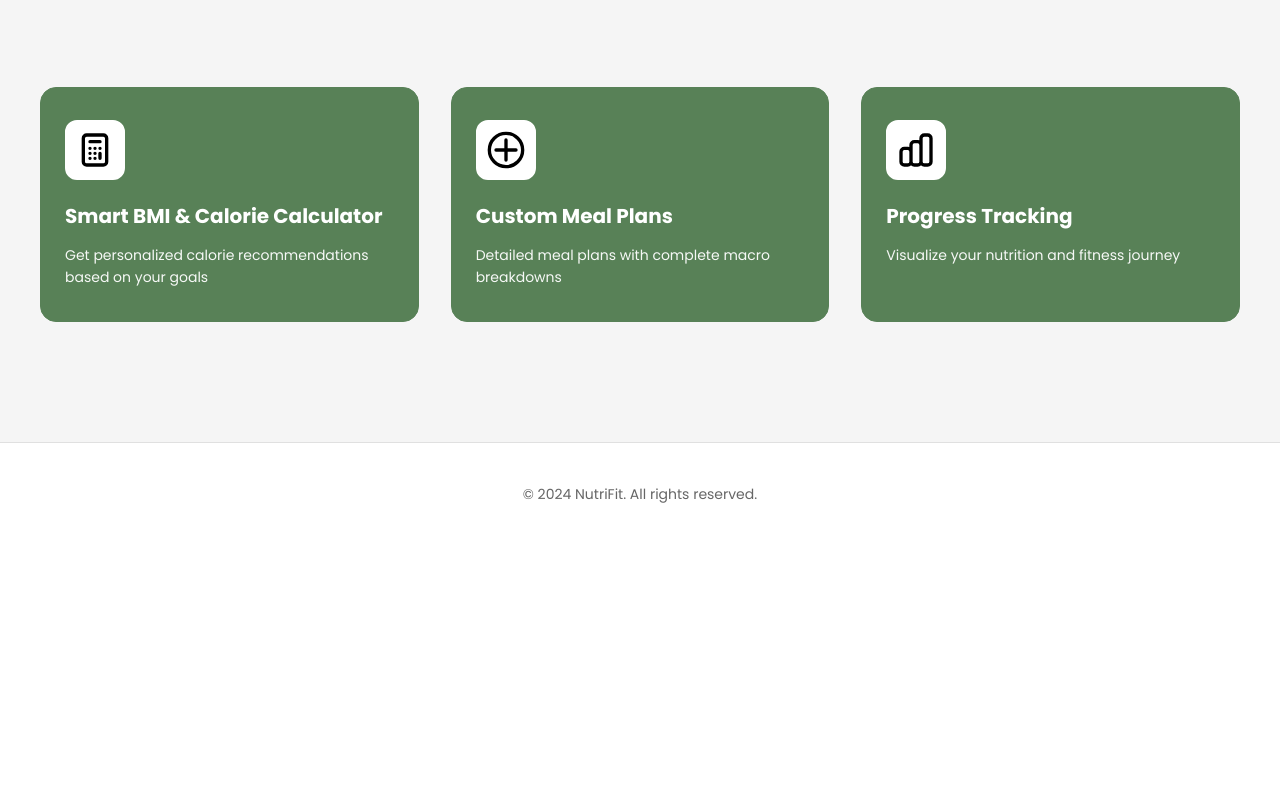
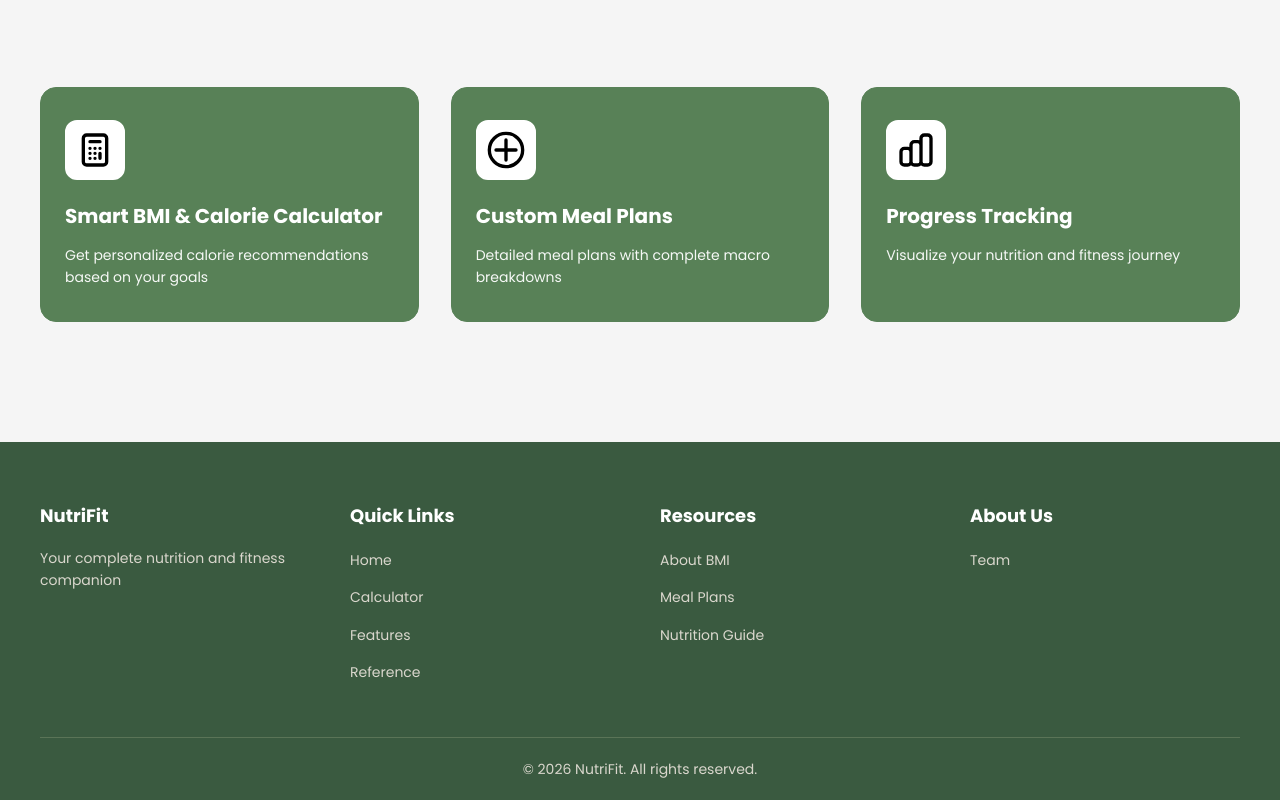
Before and after one commit to ordonezvictorjames/bmi, a plain HTML site: page index.html in a window 1280 px wide. Shown: the part 833-1633 px from the top of the page. Before the commit the page ends 1378 px from the top, so only its background shows below. Drawn offline with Linux system fonts and the light colour scheme.

Commit message:
Update footer in index.html - add About Us section, Reference link, and update copyright to 2026

```diff
--- a/index.html
+++ b/index.html
@@ -282,15 +282,73 @@ body {
 
 /* Footer */
 .footer {
-  background: var(--white);
-  padding: 40px;
-  text-align: center;
-  border-top: 1px solid var(--border);
+  background: var(--primary-dark);
+  color: var(--white);
+  padding: 60px 40px 20px;
+  border-top: none;
 }
 
-.footer p {
-  color: var(--medium-gray);
+.footer-content {
+  max-width: 1400px;
+  margin: 0 auto;
+  display: grid;
+  grid-template-columns: repeat(auto-fit, minmax(200px, 1fr));
+  gap: 40px;
+  margin-bottom: 40px;
+}
+
+.footer-section h3,
+.footer-section h4 {
+  color: var(--white);
+  margin-bottom: 16px;
+  font-size: 18px;
+}
+
+.footer-logo {
+  font-size: 24px;
+  font-weight: 700;
+  margin-bottom: 12px;
+}
+
+.footer-tagline {
+  color: var(--primary-cream);
   font-size: 14px;
+  line-height: 1.6;
+}
+
+.footer-links {
+  list-style: none;
+  padding: 0;
+  margin: 0;
+}
+
+.footer-links li {
+  margin-bottom: 12px;
+}
+
+.footer-links a {
+  color: var(--primary-cream);
+  text-decoration: none;
+  font-size: 14px;
+  transition: color 0.3s ease;
+}
+
+.footer-links a:hover {
+  color: var(--white);
+}
+
+.footer-bottom {
+  max-width: 1400px;
+  margin: 0 auto;
+  padding-top: 20px;
+  border-top: 1px solid rgba(163, 177, 138, 0.3);
+  text-align: center;
+}
+
+.footer-bottom p {
+  color: var(--primary-cream);
+  font-size: 14px;
+  margin: 0;
 }
 
 /* Modal */
@@ -525,6 +583,25 @@ body {
     padding: 10px 12px;
     font-size: 13px;
   }
+
+  /* Footer responsive */
+  .footer {
+    padding: 40px 20px 20px;
+  }
+
+  .footer-content {
+    grid-template-columns: 1fr;
+    gap: 32px;
+    margin-bottom: 32px;
+  }
+
+  .footer-section {
+    text-align: center;
+  }
+
+  .footer-bottom {
+    padding-top: 16px;
+  }
 }
 </style>
 </head>
@@ -595,7 +672,42 @@ body {
   </section>
 
   <footer class="footer">
-    <p>&copy; 2024 NutriFit. All rights reserved.</p>
+    <div class="footer-content">
+      <div class="footer-section">
+        <h3 class="footer-logo">NutriFit</h3>
+        <p class="footer-tagline">Your complete nutrition and fitness companion</p>
+      </div>
+
+      <div class="footer-section">
+        <h4>Quick Links</h4>
+        <ul class="footer-links">
+          <li><a href="index.html">Home</a></li>
+          <li><a href="calculator.html">Calculator</a></li>
+          <li><a href="#features">Features</a></li>
+          <li><a href="#">Reference</a></li>
+        </ul>
+      </div>
+
+      <div class="footer-section">
+        <h4>Resources</h4>
+        <ul class="footer-links">
+          <li><a href="#" onclick="openBMIModal(); return false;">About BMI</a></li>
+          <li><a href="calculator.html">Meal Plans</a></li>
+          <li><a href="calculator.html">Nutrition Guide</a></li>
+        </ul>
+      </div>
+
+      <div class="footer-section">
+        <h4>About Us</h4>
+        <ul class="footer-links">
+          <li><a href="#">Team</a></li>
+        </ul>
+      </div>
+    </div>
+
+    <div class="footer-bottom">
+      <p>&copy; 2026 NutriFit. All rights reserved.</p>
+    </div>
   </footer>
 
   <!-- BMI Modal -->
```
